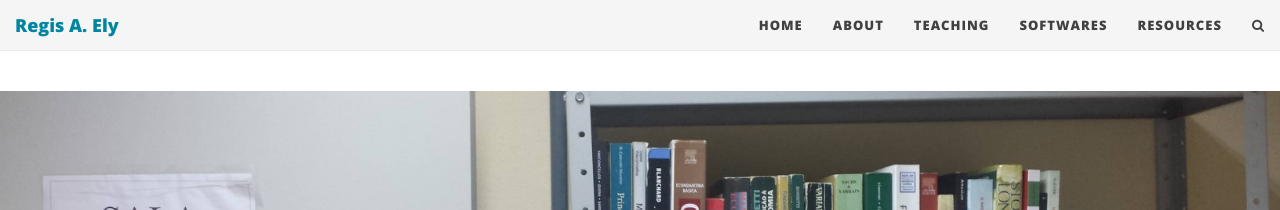
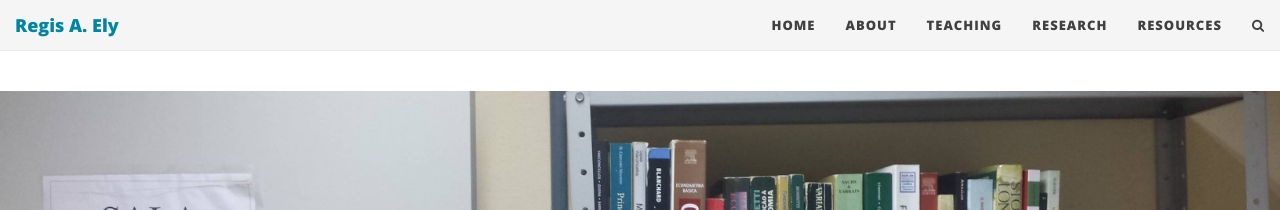
Before and after one commit to regisely/regisely.github.io, a Jekyll site: the page built from index.html, in a window 1280 px wide. Shown: the top 210 px of the page. Built offline with Jekyll 4.4.1, drawn with Linux system fonts in a browser that asks for light colours; nearby versions of some CDN libraries; the list of posts is cut into pages by our own code.

Commit message:
research

```diff
--- a/_config.yml
+++ b/_config.yml
@@ -31,7 +31,7 @@ navbar-links:
   Home: ""
   About: "aboutme"
   Teaching: "teaching"
-  Softwares: "softwares"
+  Research: "research"
   Resources: "resources"
 nav-search: "search"
 
```
